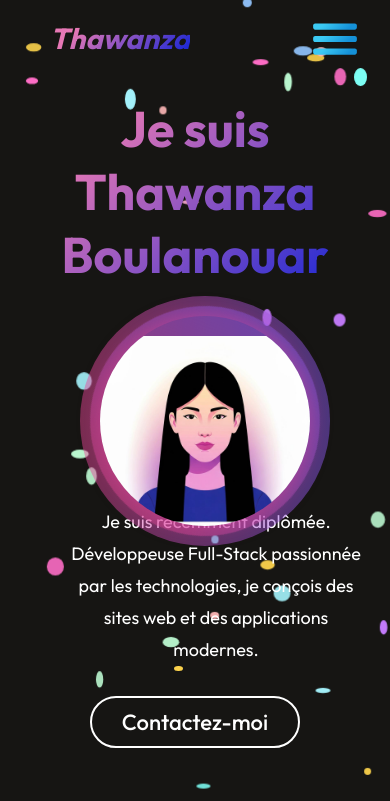
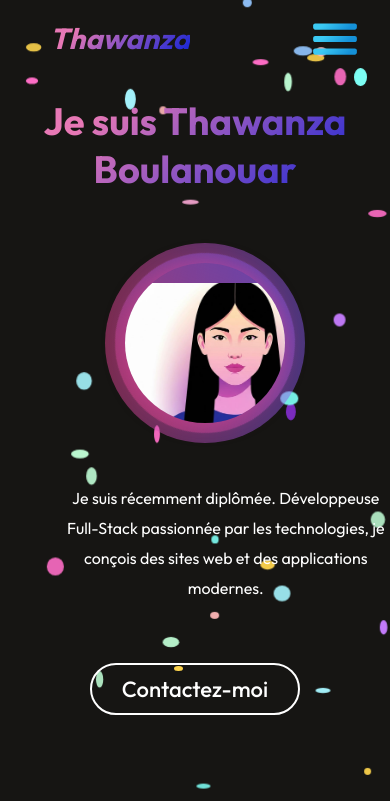
Before and after one commit to Thawanza/Mon-Portfolio, a React (Vite) app: page / in a window 390 px wide. Shown: the top 801 px of the page. Built offline with nearby package versions, Linux system fonts and the light colour scheme.

Commit message:
rendre l'image et la description  responsives

```diff
--- a/src/Components/Hero/Hero.css
+++ b/src/Components/Hero/Hero.css
@@ -11,12 +11,10 @@
   flex-direction: row;
   gap: 10px;
   margin-top: 20px;
+}
 
-
-}
-.hero img{
+.hero img {
   margin-top: 20px;
-
 }
 
 .hero h1 {
@@ -34,9 +32,9 @@
   line-height: 40px;
   width: 50%;
   margin-left: 60px;
+}
 
-}
-.hero-action{
+.hero-action {
   display: flex;
   align-items: center;
   flex-direction: row;
@@ -45,19 +43,7 @@
   margin-bottom: 20px;
 }
 
-.hero-connect {
-    padding: 10px 40px;
-    border-radius: 50px;
-
-    font-size: 22px;
-    cursor: pointer;
-    transition: 0.5s;
-    border: 2px solid #FFF;
-}
-.hero-connect:hover {
-    transform: scale(1.05);
-}
-
+.hero-connect,
 .hero-resume {
   padding: 10px 40px;
   border-radius: 50px;
@@ -66,67 +52,13 @@
   transition: 0.5s;
   border: 2px solid #FFF;
 }
+
+.hero-connect:hover,
 .hero-resume:hover {
   transform: scale(1.05);
 }
 
-@media (max-width:768px) {
-    .hero-text{
-        flex-direction: column;
-    }
-    .hero img{
-        margin-bottom: 150px;
-        width: 260px;
-    }
-    .hero h1{
-        width: 90%;
-        font-size: 50px;
-    }
-    .hero-description{
-        align-items: center;
-    }
-    .hero-description p{
-        width: 80%;
-        font-size: 18px;
-        line-height: 32px;
-        margin-top: -50px;
-
-
-    }
-    .hero-action{
-        gap:16px;
-        font-size: 18px;
-        font-weight: 500;
-        margin-bottom: 50px;
-        align-items: center;
-    }
-    .hero-connect{
-        padding: 10px 30px;
-        border-radius: 90px;
-
-    }
-
-}
-/* Animation de rotation lente du cercle coloré */
-@keyframes spin {
-  from {
-    transform: rotate(0deg);
-  }
-  to {
-    transform: rotate(360deg);
-  }
-}
-
-/* Animation de flottement doux des particules */
-@keyframes float {
-  0%, 100% {
-    transform: translateY(0);
-  }
-  50% {
-    transform: translateY(-10px);
-  }
-}
-/* ==== Avatar animé ==== */
+/* ==== AVATAR ANIMÉ ==== */
 
 .avatar-container {
   position: relative;
@@ -192,3 +124,67 @@
     opacity: 0.5;
   }
 }
+
+/* ===== RESPONSIVE ===== */
+@media (max-width: 768px) {
+  .hero-text {
+    flex-direction: column;
+    gap: 40px; /* ✅ plus d’espace entre l’image et le texte */
+  }
+
+  .avatar-container {
+    margin-bottom: 40px; /* ✅ ajoute de l’espace sous l’image */
+    width: 200px;
+    height: 200px;
+  }
+
+  .hero img {
+    margin-bottom: 100px;
+    width: 220px;
+  }
+
+  .hero h1 {
+    width: 90%;
+    font-size: 45px;
+  }
+
+  .hero-description {
+    align-items: center;
+  }
+
+  .hero-description p {
+    width: 85%;
+    font-size: 18px;
+    line-height: 32px;
+    margin-top: -10px;
+    margin-bottom: 30px; /* ✅ ajoute de l’espace sous le texte */
+  }
+
+  .hero-action {
+    gap: 16px;
+    font-size: 18px;
+    font-weight: 500;
+    margin-bottom: 60px;
+    align-items: center;
+  }
+
+  .hero-connect {
+    padding: 10px 30px;
+    border-radius: 90px;
+  }
+}
+
+@media (max-width: 480px) {
+  .hero-text {
+    gap: 50px; /* encore un peu plus d’espace sur les très petits écrans */
+  }
+
+  .hero h1 {
+    font-size: 38px;
+  }
+
+  .hero-description p {
+    font-size: 16px;
+    line-height: 30px;
+  }
+}
```
Lines whose indentation alone changed are shown as unchanged.
